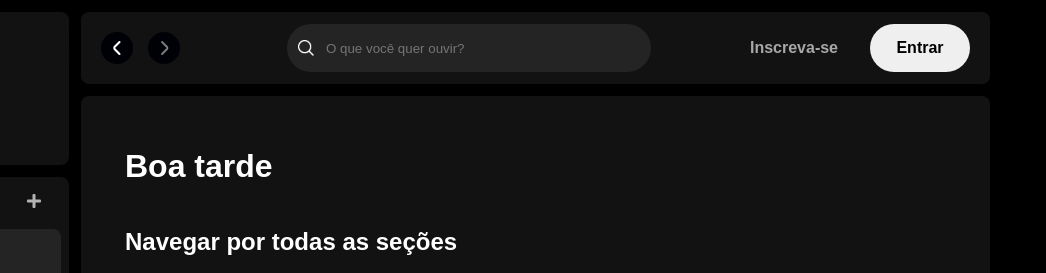
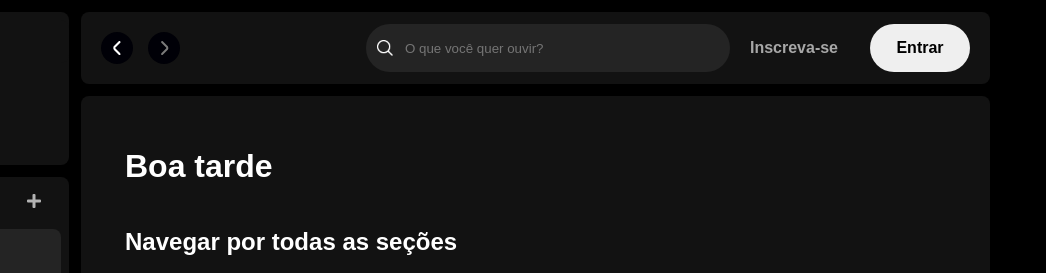
Before and after one commit to nathxrz/imersao-alura-front-end, a plain HTML site: page index.html in a window 1280 px wide. Shown: the top 273 px of the page, 234-1280 px from the left. Drawn offline with Linux system fonts and the light colour scheme.

Commit message:
Ajustando .header__search

```diff
--- a/index.html
+++ b/index.html
@@ -84,6 +84,7 @@
                     </button>
                 </div>
 
+                <div class="header">
                   <div class="header__search">
                       <img src="./src/assets/icons/search.png" alt="">
                       <input id="search-input" type="text" maxlength="800" placeholder="O que você quer ouvir?">
@@ -92,6 +93,7 @@
                   <div class="header__login">
                       <button class="subscribe-btn">Inscreva-se</button>
                       <button class="login-btn">Entrar</button>
+                  </div>
                 </div>
             </nav>
 
--- a/src/styles/main-content.css
+++ b/src/styles/main-content.css
@@ -23,6 +23,11 @@
     display: flex;
     justify-content: space-around;
     align-items: center;
+}
+
+.header{
+  display: flex;
+  gap: 2rem;
 }
 
 .arrow-left{
```
Lines whose indentation alone changed are shown as unchanged.
